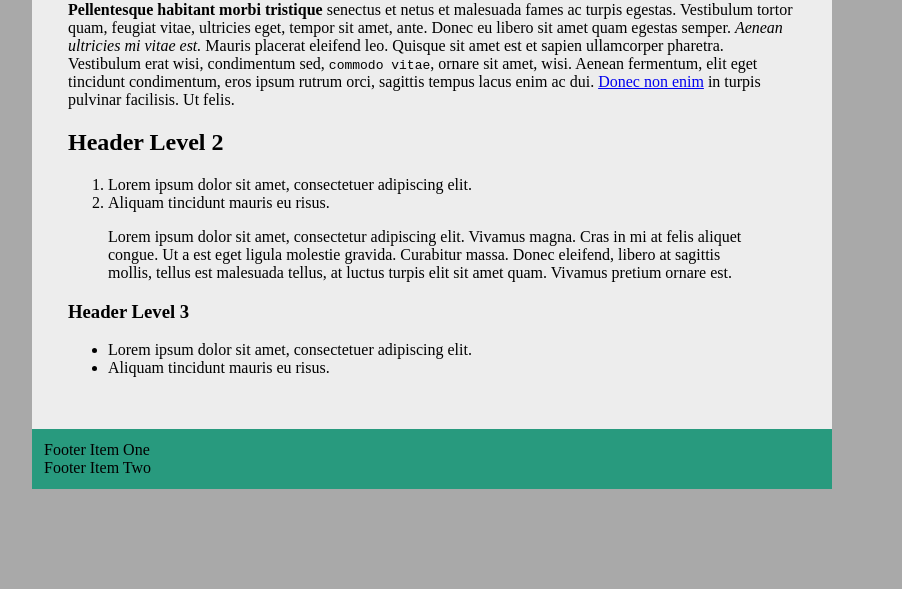
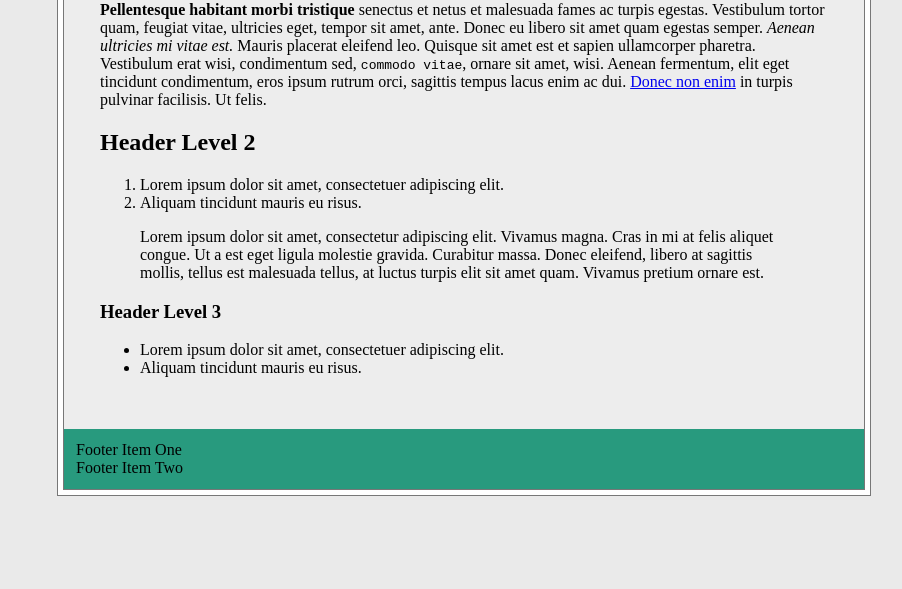
Before and after one commit to emilyaviva/styling-play, a plain HTML site: page index.html in a window 1280 px wide. Shown: the part 248-837 px from the top of the page, without its empty margins (176-1078 px from the left). Drawn offline with Linux system fonts and the light colour scheme.

Commit message:
box shadows

```diff
--- a/index.css
+++ b/index.css
@@ -1,11 +1,13 @@
 body {
-  background-color: #a9a9a9;
+  background-color: #eaeaea;
   width: 1200px;
+  margin: 0 auto;
 }
 
 .site-card {
   background-color: #ededed;
   margin: 100px 200px;
+  box-shadow: 0 0 0 1px #777, 0 0 0 6px #fff, 0 0 0 7px #777;
 }
 
 .site-header {
```
